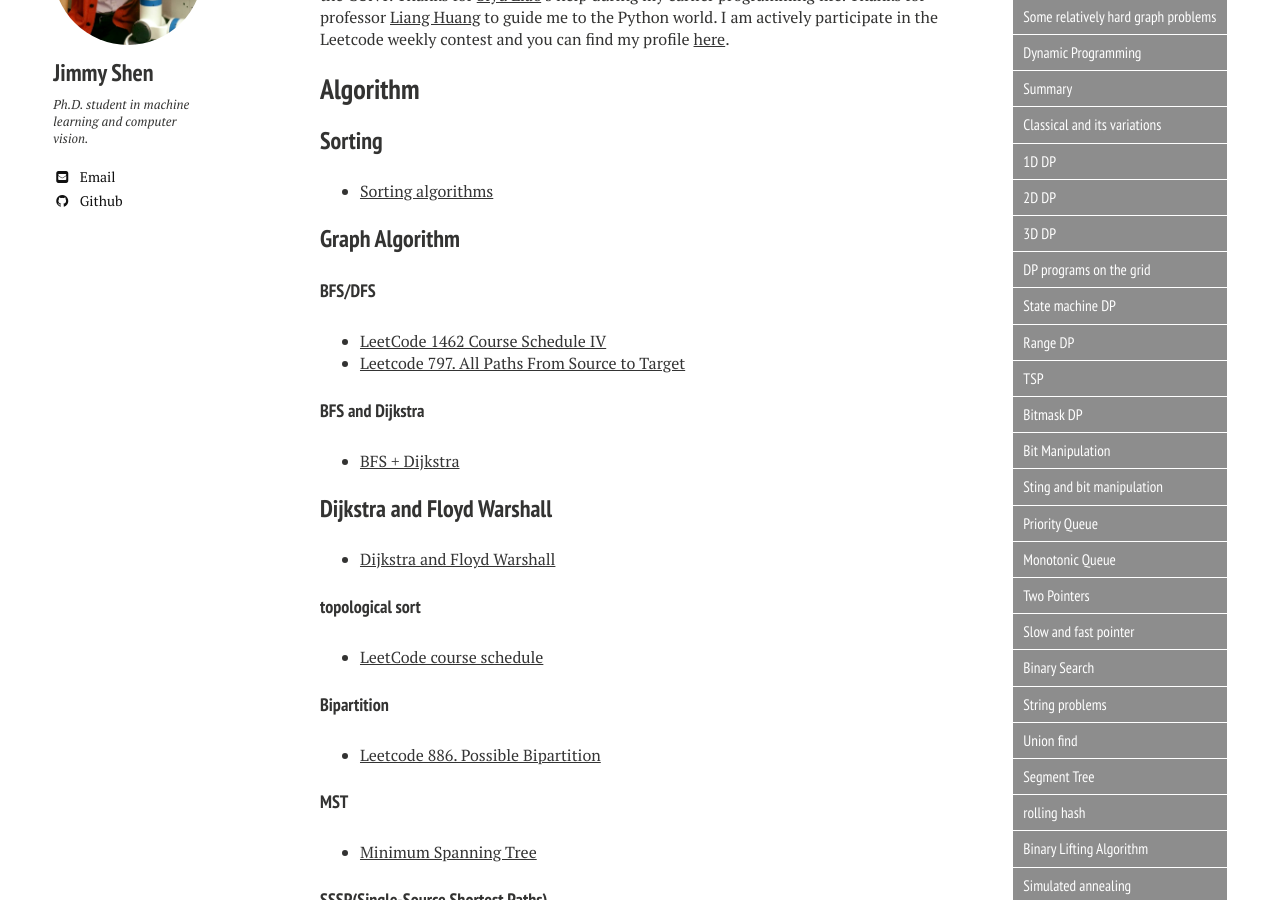
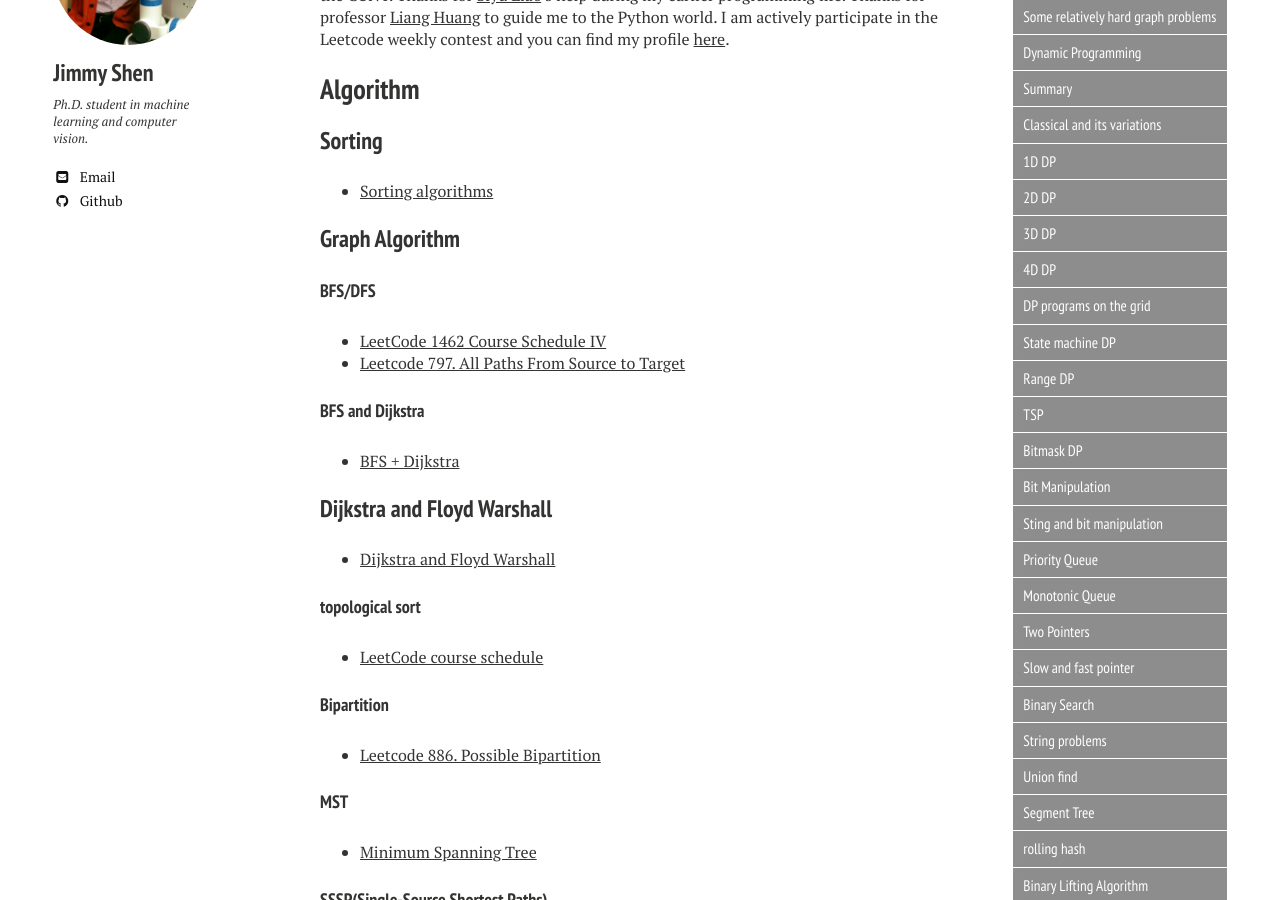
Before and after one commit to xiaokeshen/xiaokeshen.github.io, a Jekyll site: the page built from blog/index.md, in a window 1280 px wide and 900 px high, scrolled down 600 px. Built offline with Jekyll 4.4.1, drawn with Linux system fonts in a browser that asks for light colours; nearby versions of some CDN libraries.

Commit message:
add 4d dp article

```diff
--- a/blog/index.md
+++ b/blog/index.md
@@ -92,6 +92,10 @@
 #### 3D DP
 - [3d dp](https://medium.com/@jim.morris.shen/3d-dp-c5488ba77f9a?source=friends_link&sk=91a4aaccdf4d1c63025bb7186e3c54c5)
 - [Dijkstra and Floyd Warshall](https://medium.com/analytics-vidhya/dijkstra-and-floyd-warshall-floyd-war-1937d8ac95f0)
+
+#### 4D DP
+- [4D DP](https://medium.com/@jim.morris.shen/4d-dp-4d46571a52b6?source=friends_link&sk=dbce05135c72155acba37ed9ae6b10fb)
+
 
 #### DP programs on the grid
 - [DP problems on the grid](https://medium.com/@jim.morris.shen/dp-problems-on-the-grid-c3bcc3897eda?source=friends_link&sk=87a101cbafa3d098322ff21994a34085)
```
